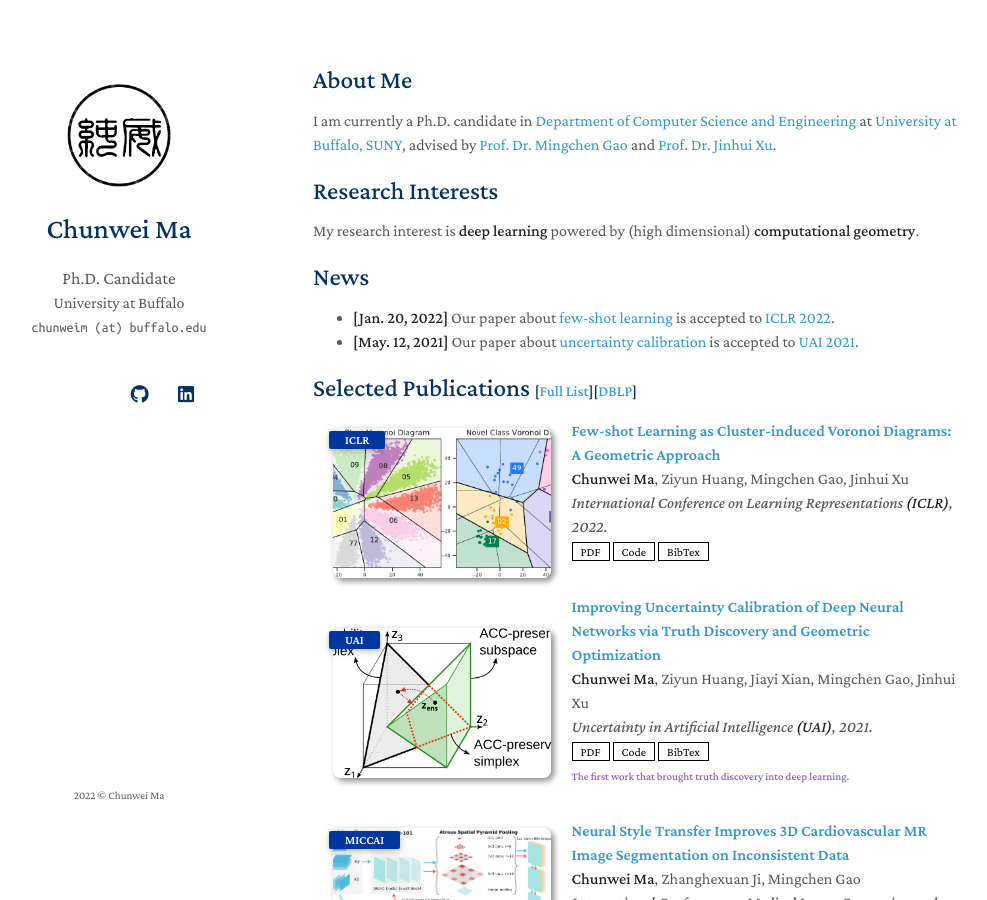
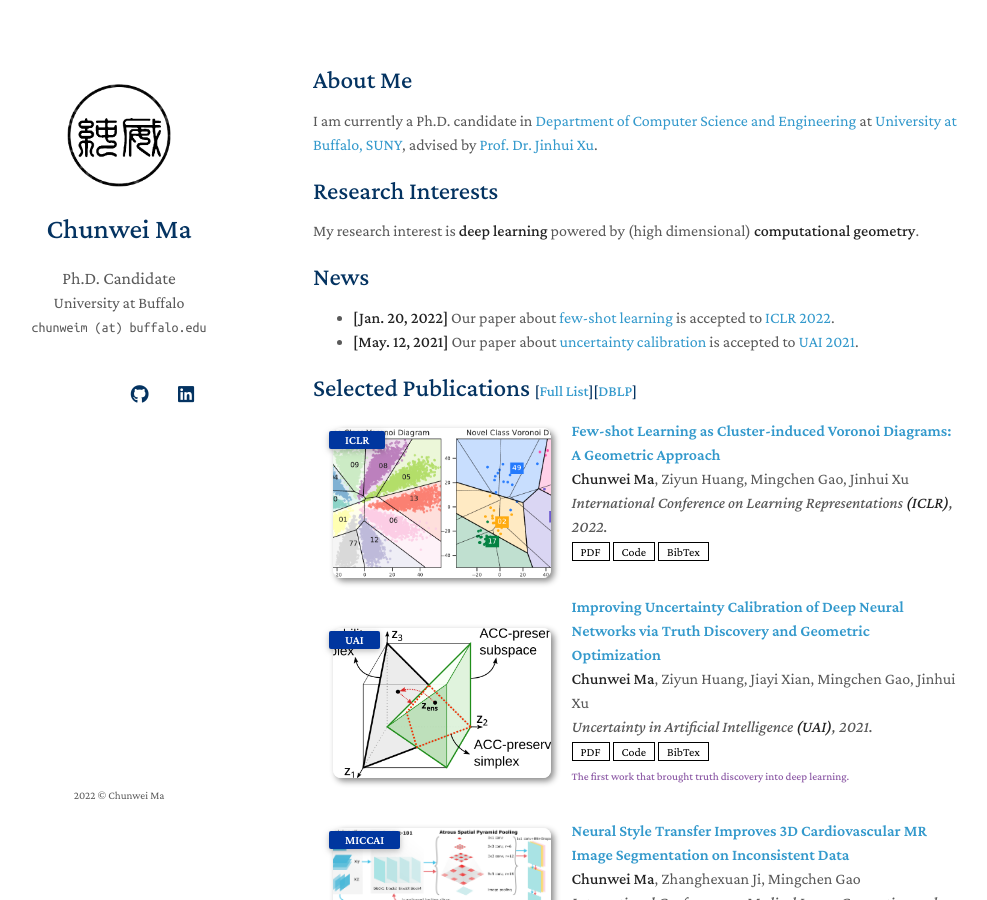
Before and after one commit to MaChunwei/MaChunwei.github.io, a Jekyll site: the page built from index.md, in a window 1280 px wide and 900 px high. Shown: the whole window, without its empty margins (157-1144 px from the left). Built offline with Jekyll 4.4.1, drawn with Linux system fonts in a browser that asks for light colours; nearby versions of some CDN libraries; a style sheet for code colours, icons or effects is not loaded; our own code applies the rules of GitHub Pages for plain Markdown files.

Commit message:
Update index.md

```diff
--- a/index.md
+++ b/index.md
@@ -4,7 +4,7 @@ layout: homepage
 
 ## About Me
 
-I am currently a Ph.D. candidate in [Department of Computer Science and Engineering](https://engineering.buffalo.edu/computer-science-engineering.html) at [University at Buffalo, SUNY](https://www.buffalo.edu/), advised by [Prof. Dr. Mingchen Gao](https://cse.buffalo.edu/~mgao8/) and [Prof. Dr. Jinhui Xu](https://cse.buffalo.edu/~jinhui/).
+I am currently a Ph.D. candidate in [Department of Computer Science and Engineering](https://engineering.buffalo.edu/computer-science-engineering.html) at [University at Buffalo, SUNY](https://www.buffalo.edu/), advised by [Prof. Dr. Jinhui Xu](https://cse.buffalo.edu/~jinhui/).
 
 ## Research Interests
 
```
